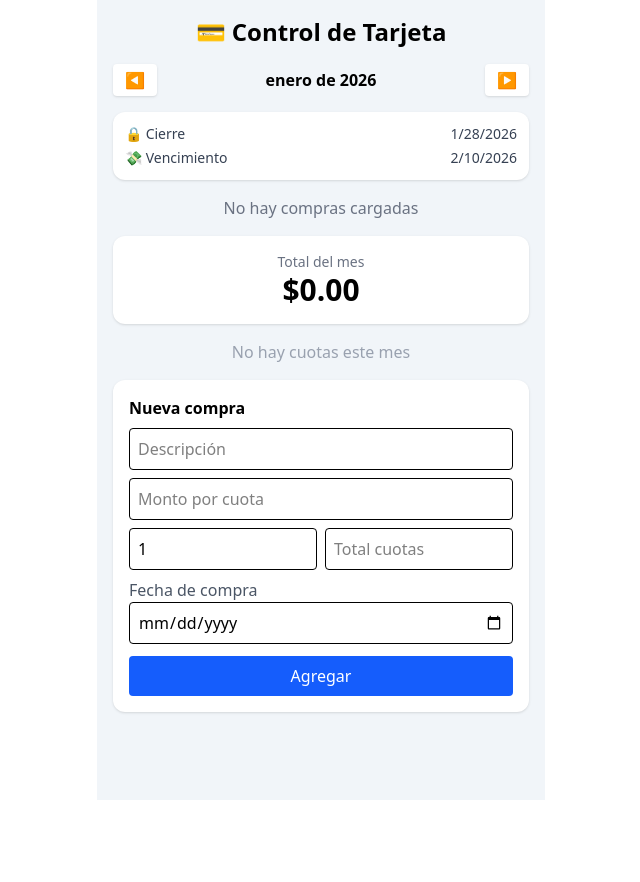
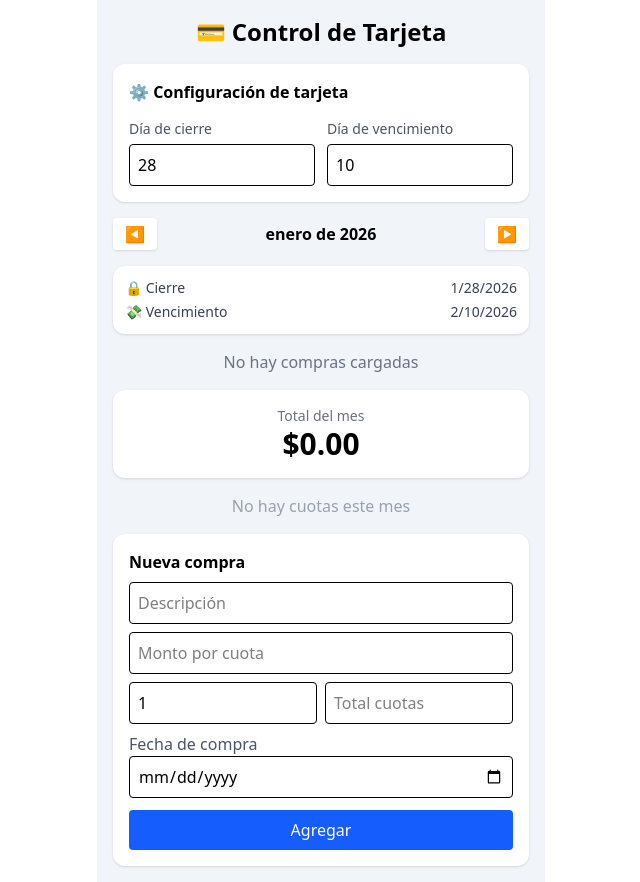
Before and after one commit to beenacoder/control-tarjeta, a React (Vite) app: page / in a window 1280 px wide. Shown: the whole page, without its empty margins (319-959 px from the left). Before the commit the page ends 800 px from the top, so only its background shows below. Built offline with nearby package versions, Linux system fonts and the light colour scheme.

Commit message:
fecha cierre y vencimiento editable

```diff
--- a/src/App.jsx
+++ b/src/App.jsx
@@ -5,6 +5,8 @@ import MesSelector from "./components/MesSelector";
 import CuotasMes from "./components/CuotasMes";
 import ListadoCompras from "./components/ListadoCompras";
 import { obtenerCierreYVencimiento } from "./utils/tarjeta";
+import ConfigTarjeta from "./components/ConfigTarjeta";
+
 
 
 
@@ -14,6 +16,24 @@ export default function App() {
   const [compras, setCompras] = useState(() => {
     return JSON.parse(localStorage.getItem("compras")) || [];
   });
+
+  const [configTarjeta, setConfigTarjeta] = useState(() => {
+    return (
+      JSON.parse(localStorage.getItem("configTarjeta")) || {
+        diaCierre: 28,
+        diaVencimiento: 10,
+      }
+    );
+  });
+
+
+  useEffect(() => {
+    localStorage.setItem(
+      "configTarjeta",
+      JSON.stringify(configTarjeta)
+    );
+  }, [configTarjeta]);
+
 
   useEffect(() => {
     localStorage.setItem("compras", JSON.stringify(compras));
@@ -34,7 +54,9 @@ export default function App() {
     setCompras(compras.filter(c => c.id !== id));
   }
 
-  const { cierre, vencimiento } = obtenerCierreYVencimiento(mesVista);
+  const { cierre, vencimiento } = obtenerCierreYVencimiento(mesVista,
+    configTarjeta.diaCierre,
+    configTarjeta.diaVencimiento);
 
 
   return (
@@ -43,6 +65,7 @@ export default function App() {
         💳 Control de Tarjeta
       </h1>
 
+      <ConfigTarjeta config={configTarjeta} onChange={setConfigTarjeta}/>
       <MesSelector mes={mesVista} setMes={setMesVista} />
 
       <div className="bg-white rounded-xl shadow p-3 mb-4 text-sm text-gray-700">
--- /dev/null
+++ b/src/components/ConfigTarjeta.jsx
@@ -0,0 +1,49 @@
+export default function ConfigTarjeta({ config, onChange }) {
+  return (
+    <div className="bg-white rounded-xl shadow p-4 mb-4">
+      <h3 className="font-semibold mb-3">
+        ⚙️ Configuración de tarjeta
+      </h3>
+
+      <div className="flex gap-3">
+        <div className="w-1/2">
+          <label className="text-sm text-gray-600">
+            Día de cierre
+          </label>
+          <input
+            type="number"
+            min="1"
+            max="31"
+            value={config.diaCierre}
+            onChange={e =>
+              onChange({
+                ...config,
+                diaCierre: Number(e.target.value),
+              })
+            }
+            className="w-full border rounded p-2 mt-1"
+          />
+        </div>
+
+        <div className="w-1/2">
+          <label className="text-sm text-gray-600">
+            Día de vencimiento
+          </label>
+          <input
+            type="number"
+            min="1"
+            max="31"
+            value={config.diaVencimiento}
+            onChange={e =>
+              onChange({
+                ...config,
+                diaVencimiento: Number(e.target.value),
+              })
+            }
+            className="w-full border rounded p-2 mt-1"
+          />
+        </div>
+      </div>
+    </div>
+  );
+}
--- a/src/utils/tarjeta.js
+++ b/src/utils/tarjeta.js
@@ -1,9 +1,24 @@
-export function obtenerCierreYVencimiento(mesVista) {
+// export function obtenerCierreYVencimiento(mesVista) {
+//   const anio = mesVista.getFullYear();
+//   const mes = mesVista.getMonth();
+
+//   const cierre = new Date(anio, mes, 28);
+//   const vencimiento = new Date(anio, mes + 1, 10);
+
+//   return { cierre, vencimiento };
+// }
+
+
+export function obtenerCierreYVencimiento(
+  mesVista,
+  diaCierre,
+  diaVencimiento
+) {
   const anio = mesVista.getFullYear();
   const mes = mesVista.getMonth();
 
-  const cierre = new Date(anio, mes, 28);
-  const vencimiento = new Date(anio, mes + 1, 10);
+  const cierre = new Date(anio, mes, diaCierre);
+  const vencimiento = new Date(anio, mes + 1, diaVencimiento);
 
   return { cierre, vencimiento };
 }
```
